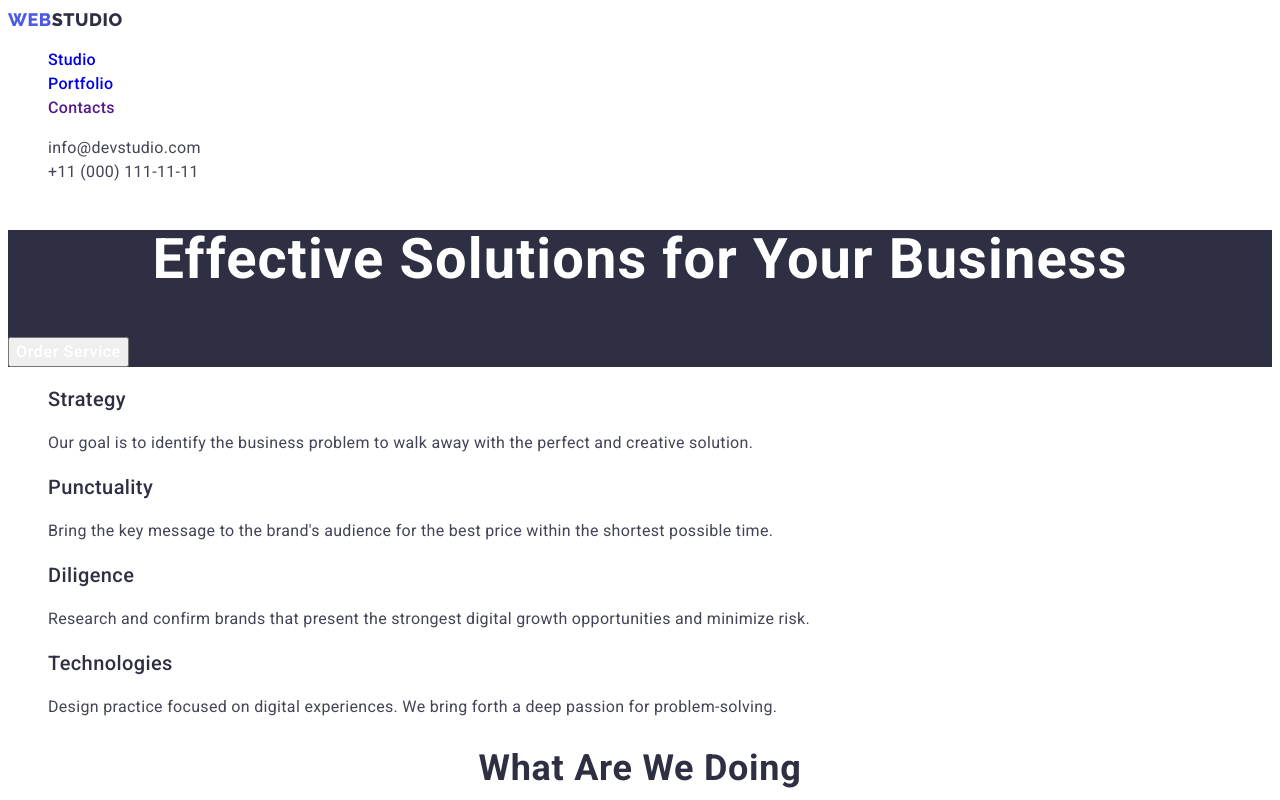
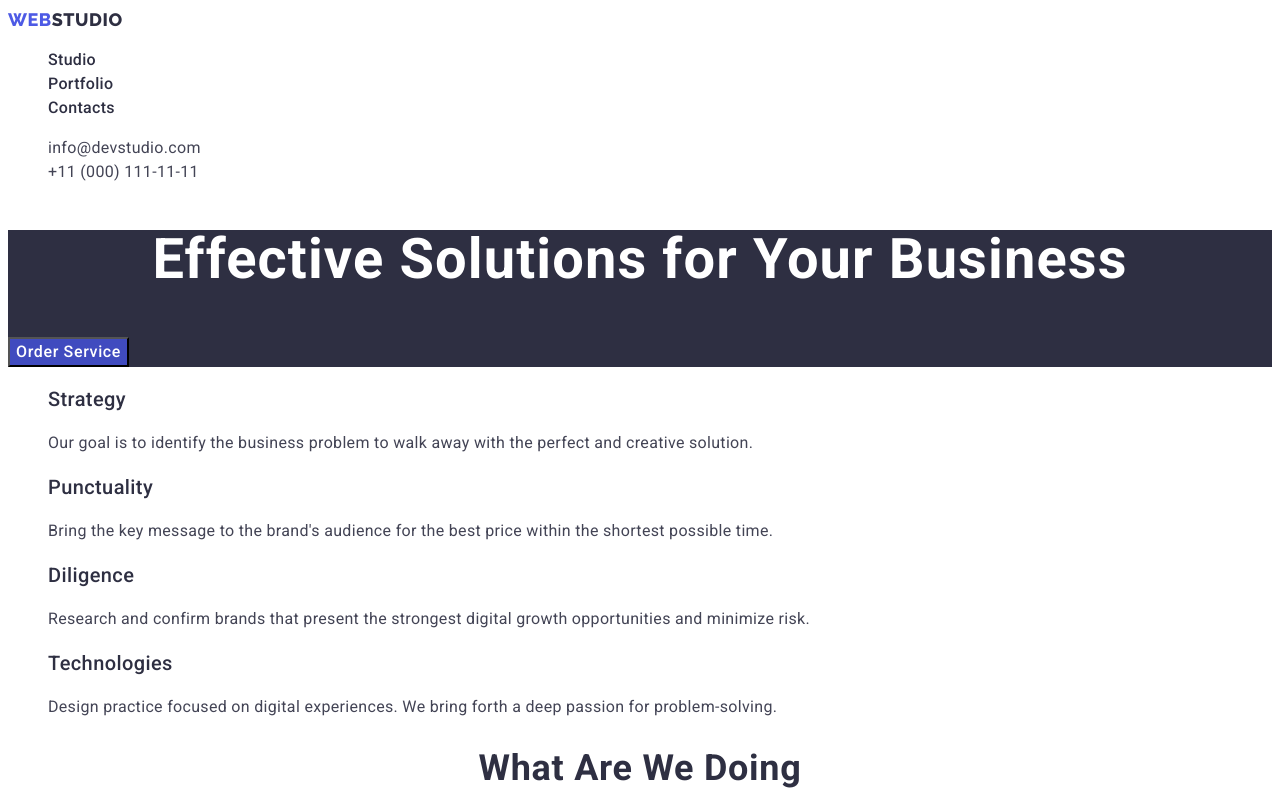
Before and after one commit to khalilda/goit-markup-hw-012, a plain HTML site: page index.html in a window 1280 px wide. Shown: the top 800 px of the page. Drawn offline with Linux system fonts and the light colour scheme.

Commit message:
homework final

```diff
--- a/css/styles.css
+++ b/css/styles.css
@@ -6,7 +6,7 @@
 
 .body {
     font-family: "Roboto", "sans-serif";
-    color: #2E2F42;
+    color: #434455;
 }
 
 .list {
@@ -73,12 +73,20 @@
     letter-spacing: 0.02em;
     color: var(--main-head-color);
 }
+
 .header-link {
+    font-weight: 500;
+    font-size: 16px;
+    line-height: 1.5;
+    letter-spacing: 0.02em;
+    color: var(--main-head-color);
 }
+
 .header-link:hover,
 .header-link:focus {
     color: var(--accent-color);
 }
+
 .contact {
 
 }
@@ -128,14 +136,15 @@
     align-items: center;
     letter-spacing: 0.04em;
     cursor: pointer;
+    background-color: var(--accent-color);
     color: #FFFFFF;
 }
 
-.hero-btn:hover,
-.hero-btn:focus {
-    background: var(--accent-color);
-    color: #FFFFFF;
-}
+/* .hero-btn:hover, */
+/* .hero-btn:focus { */
+    /* background: var(--accent-color); */
+    /* color: #FFFFFF; */
+/* } */
 
 .main-head3 {
     font-weight: 500;
```
